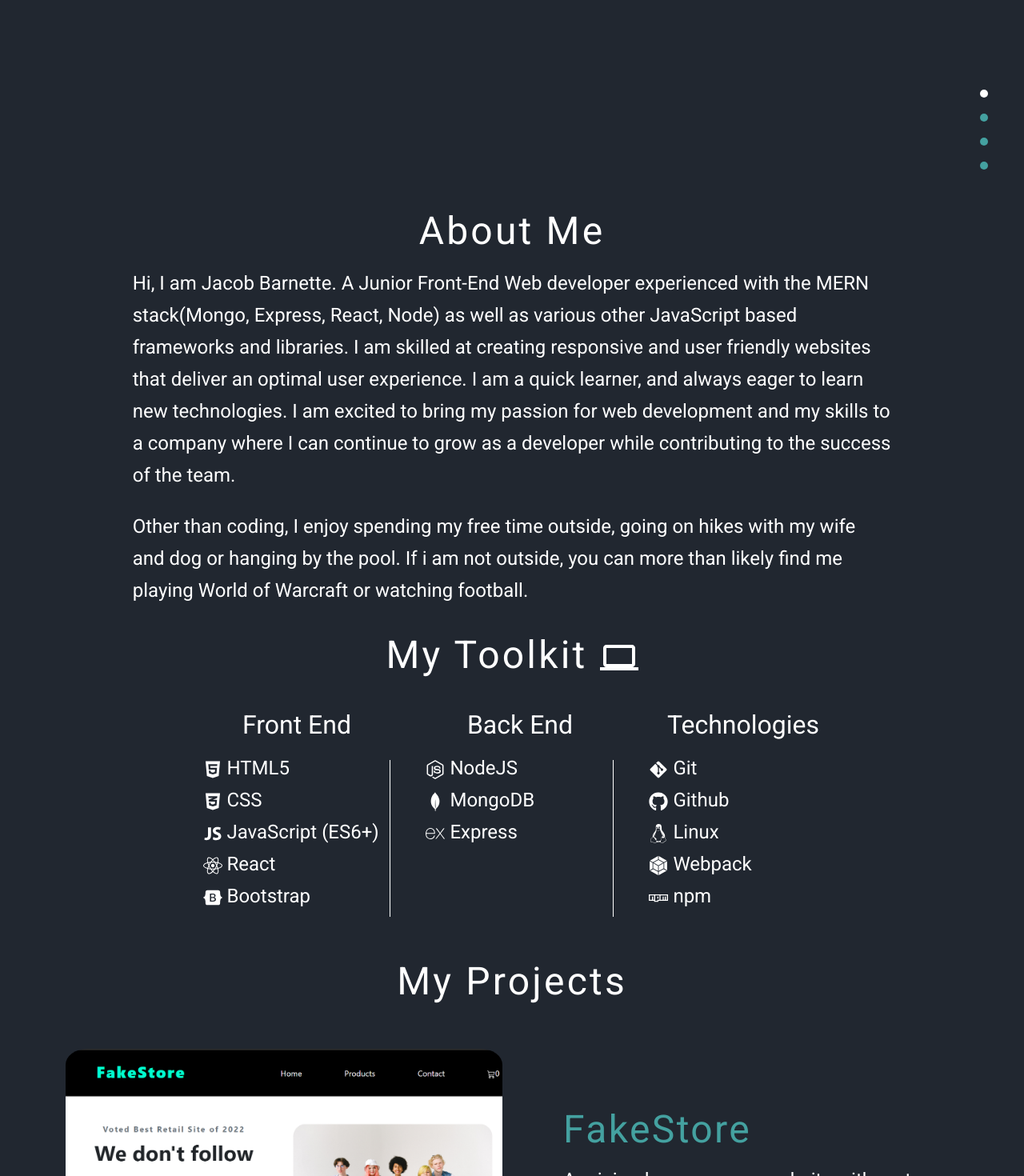
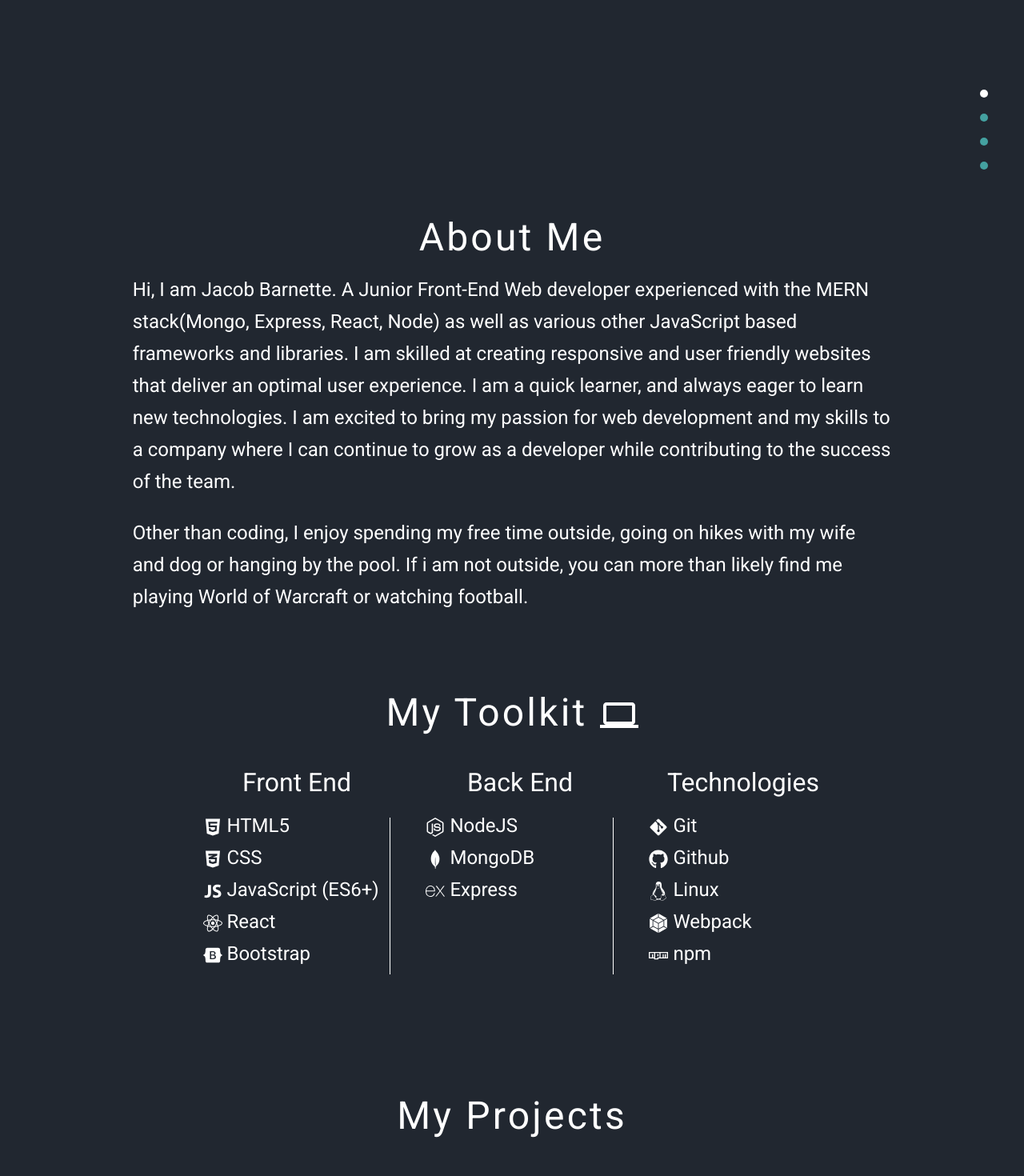
Before and after one commit to jacobbarnette/portfoliov1, a React (Create React App) app: page / in a window 1280 px wide. Shown: the part 548-2018 px from the top of the page at 80% size. Built offline with nearby package versions, Linux system fonts and the light colour scheme.

Commit message:
updated spacing

```diff
--- a/src/components/About.js
+++ b/src/components/About.js
@@ -3,7 +3,7 @@
 
 const About = () => {
   return (
-    <Container>
+    <Container className="py-2">
       <section className="aboutSection">
         <h2 id="aboutSection" className="text-center py-2 subSectionHeader">
           About Me
--- a/src/components/Landing.js
+++ b/src/components/Landing.js
@@ -29,10 +29,7 @@
               rel="noreferrer"
               href="https://drive.google.com/file/d/1eKFEM8QCDsr0zI2wSj8yV-EobljmPKm7/view?usp=sharing"
             >
-              <BsFillFileEarmarkTextFill
-                onClick={() => console.log("hl")}
-                size={25}
-              />
+              <BsFillFileEarmarkTextFill size={25} />
             </a>
           </div>
           <div className="socialIcons">
--- a/src/components/Projects.js
+++ b/src/components/Projects.js
@@ -9,7 +9,7 @@
 
 const Projects = () => {
   return (
-    <section id="projects" className="projects">
+    <section id="projects" className="projects mt-5 ">
       <Container>
         <h2 className="subSectionHeader text-center py-5">My Projects</h2>
 
--- a/src/components/Skills.js
+++ b/src/components/Skills.js
@@ -17,7 +17,7 @@
 const Skills = () => {
   return (
     <Container>
-      <section className="skills">
+      <section className="py-5 mt-2 skills">
         <h2 className="text-center subSectionHeader">
           My Toolkit <MdComputer />
         </h2>
```
